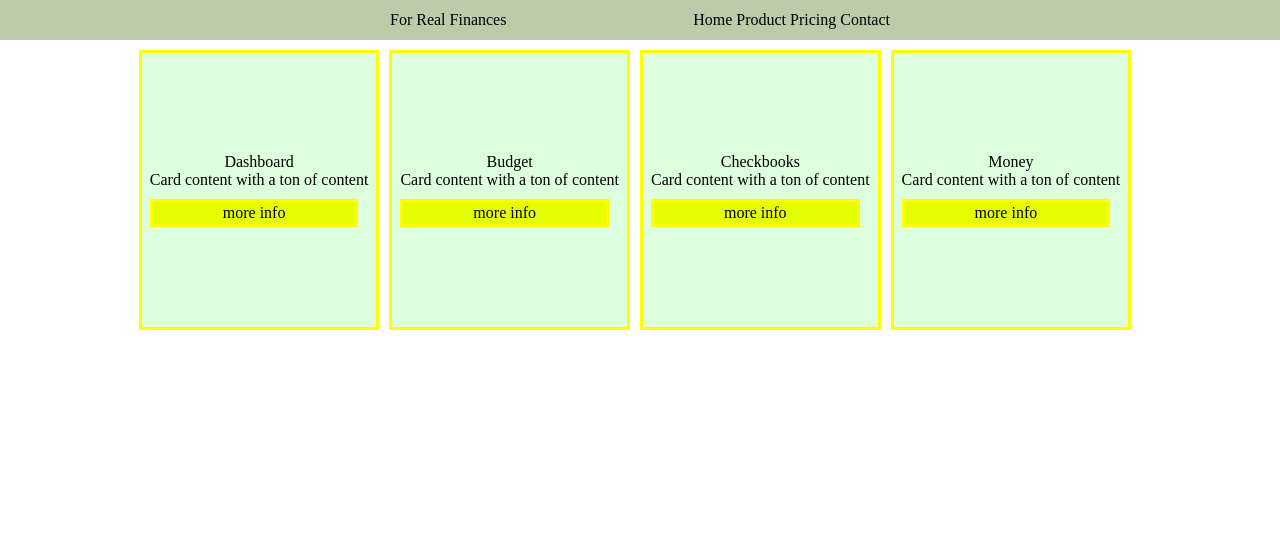
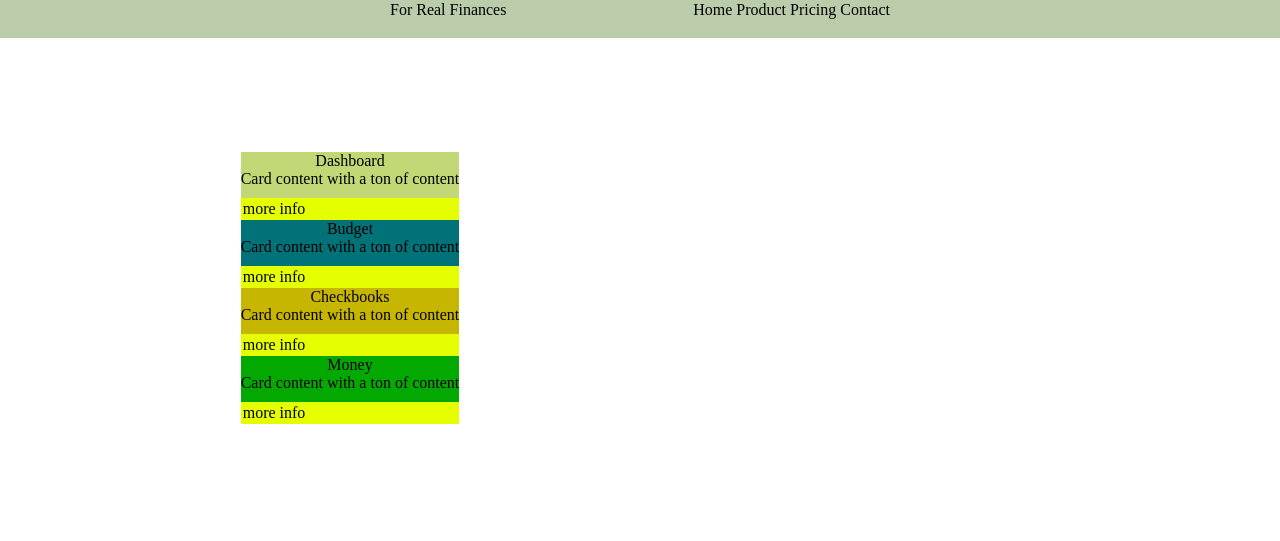
Before and after one commit to davethwaveclass/HTMLCSS4, a plain HTML site: page index.html in a window 1280 px wide. Drawn offline with Linux system fonts and the light colour scheme.

Commit message:
flexbox update

```diff
--- a/index.html
+++ b/index.html
@@ -10,19 +10,23 @@
     <div id="example3" class="example">
       <div id="mainBackground">
         <div id="textContainer">
-          <p class="left">For Real Finances</p>
-          <p class="right">Home Product Pricing Contact</p>
+          <div class="middle">
+            <p>For Real Finances</p>
+            <p>Home Product Pricing Contact</p>
+          </div>
         </div>
       </div>
     </div>
 
     </div>
     <div id="problem2">
-      <div id="cardsContainer">
-        <div class="card"><h3>Dashboard</h3><p>Card content with a ton of content</p><div class="card2">more info</div></div>
-        <div class="card"><h3>Budget</h3><p>Card content with a ton of content</p><div class="card2">more info</div></div>
-        <div class="card"><h3>Checkbooks</h3><p>Card content with a ton of content</p><div class="card2">more info</div></div>
-        <div class="card"><h3>Money</h3><p>Card content with a ton of content</p><div class="card2">more info</div></div>
+        <div class="card">
+            <ul>
+            <li><h3>Dashboard</h3><p>Card content with a ton of content</p><div class="card2">more info</div></li>
+            <li><h3>Budget</h3><p>Card content with a ton of content</p><div class="card2">more info</div></li>
+            <li><h3>Checkbooks</h3><p>Card content with a ton of content</p><div class="card2">more info</div></li>
+            <li><h3>Money</h3><p>Card content with a ton of content</p><div class="card2">more info</div></li>
+          </ul>
       </div>
     </div>
   </body>
--- a/style.css
+++ b/style.css
@@ -3,42 +3,51 @@ html, body, h1, h2, h3, p, ol, ul, li, a { padding: 0; border: 0; margin: 0; fon
 #leftSide {
   padding: 20px;
   background-color: #def;
-  float: left;
+}
+
+html,body {
+  height:100%;
 }
 
 #rightSide {
   padding: 20px;
   background-color: #fde;
-  float: right;
 }
 
 #problem2 {
-  clear: both;
-  text-align: center;
-}
-
-#cardsContainer {
-  display: inline-block;
+  text-align:center;
+  list-style-type:none;
+  margin:0;padding:0;
+  display:flex;
+  flex-direction:row;
+  flex-wrap:wrap;
+  justify-content:space-evenly;
+  align-items:center;
+  width:700px;
+  height:500px;
 }
 
 .card {
-  padding: 20px;
   background-color: #dfd;
-  margin-right: 10px;
-  margin-top: 10px;
-  float: left;
-  border: 3px solid yellow;
-  padding: 100px 8px;
+  display:flex;
   z-index: 1;
 }
+
+ul{
+  list-style-type: none;
+}
+
+ul li:first-child { background: #c2d775;}
+ul li:nth-child(2) { background: #007278;}
+ul li:nth-child(3) { background: #c7b600;}
+ul li:nth-child(4) { background: #03a900;}
 
 .card2 {
   padding: 2px;
   background-color: rgb(229, 255, 0);
-  margin-right: 10px;
   margin-top: 10px;
-  border: 3px solid yellow;
   z-index: 2;
+  display:flex;
 }
 
 #mainBackground {
@@ -46,19 +55,14 @@ html, body, h1, h2, h3, p, ol, ul, li, a { padding: 0; border: 0; margin: 0; fon
 }
 
 #textContainer {
-  padding: 20px;
+  padding: 10px;
   width: 500px;
   margin: 0 auto;
 }
 
-.left{
-  float: left;
+.middle{
+  display:flex;
   position: relative;
   top: -9px;
+  justify-content:space-between;
 }
-
-.right{
-  float: right;
-  position: relative;
-  top: -9px;
-}
```
